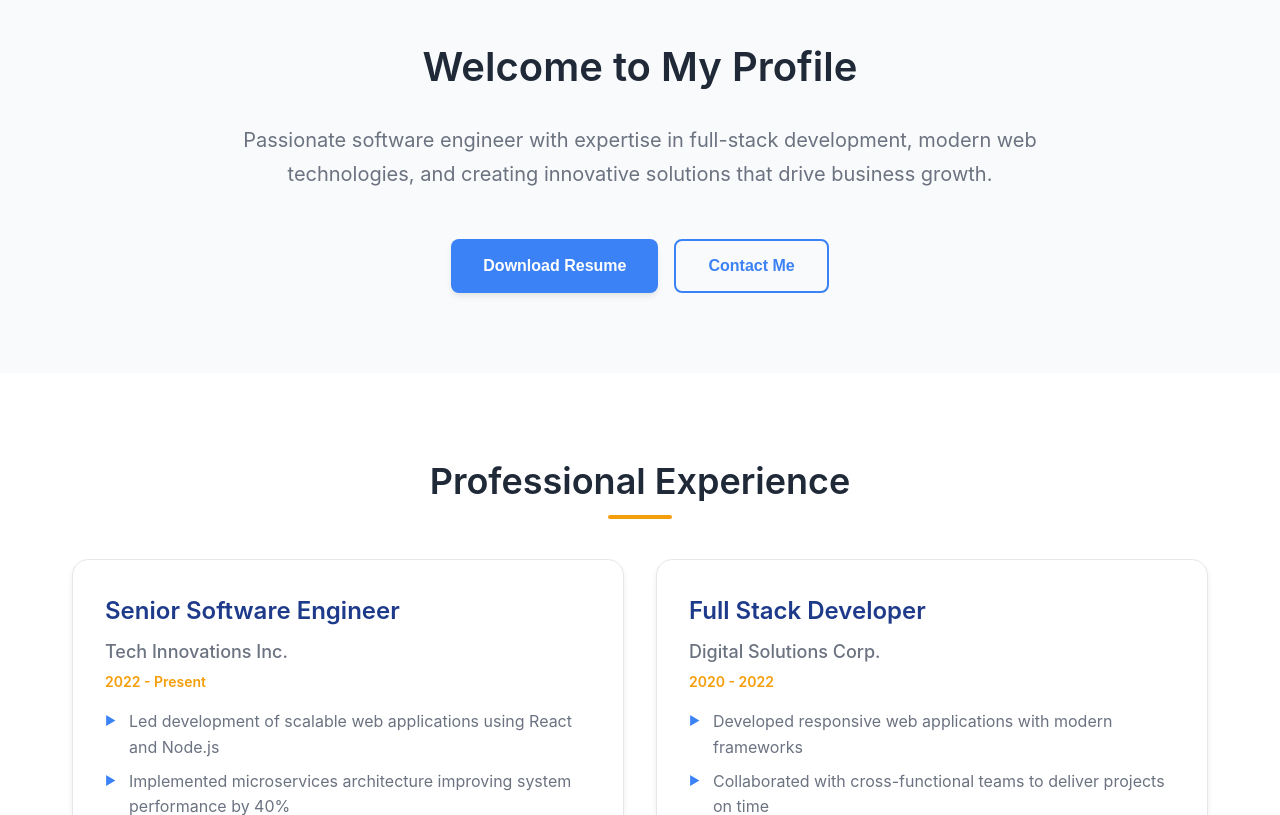
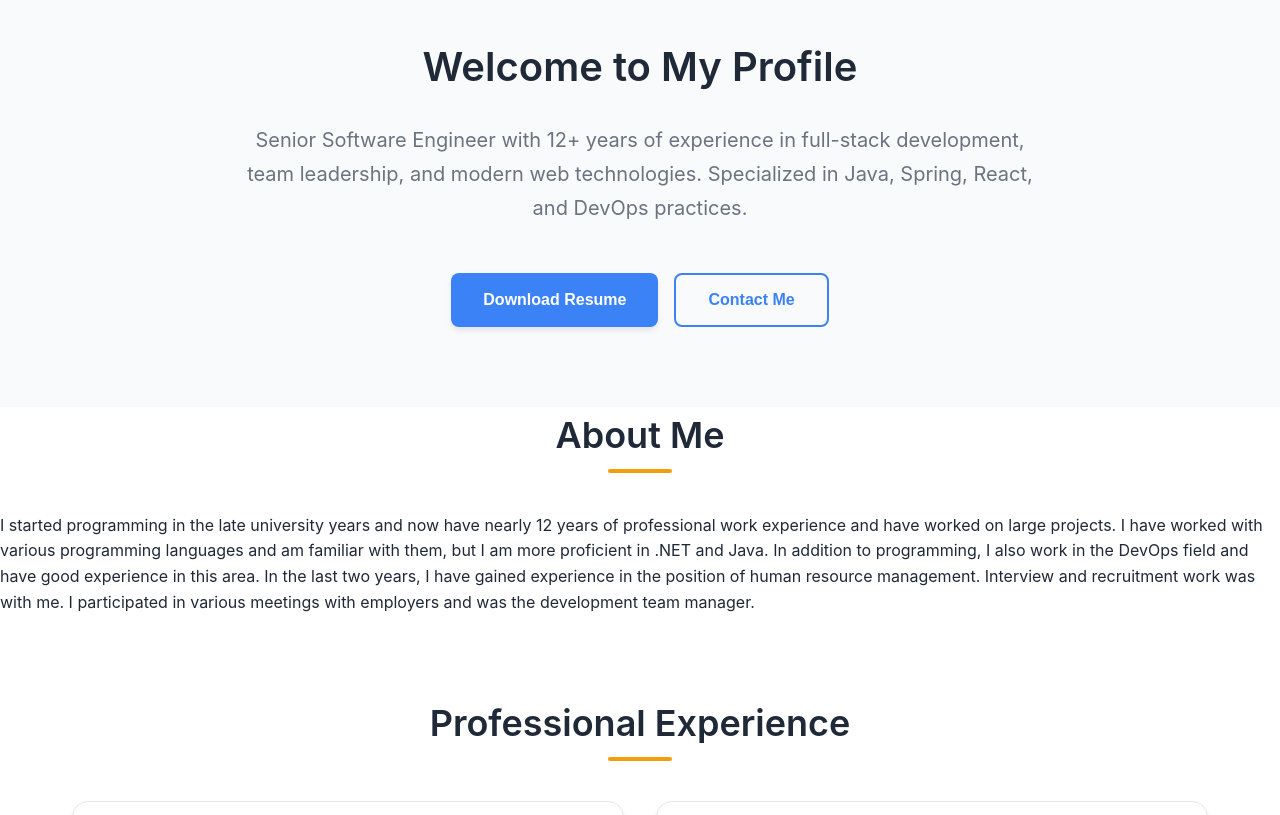
Before and after one commit to ruperaz/zarepour.ir, a Next.js app: page / in a window 1280 px wide. Shown: the part 400-1215 px from the top of the page. Built offline with nearby package versions, Linux system fonts and the light colour scheme.

Commit message:
Update hero and about sections with multilingual content
cgen-b83c9132f5344653b25792370075f072

```diff
--- a/app/page.tsx
+++ b/app/page.tsx
@@ -27,15 +27,24 @@ export default function HomePage() {
       {/* Hero Section */}
       <section className="hero-section">
         <div className="hero-content">
-          <h2 className="hero-title">Welcome to My Profile</h2>
+          <h2 className="hero-title">{t('heroTitle')}</h2>
           <p className="hero-description">
-            Passionate software engineer with expertise in full-stack development,
-            modern web technologies, and creating innovative solutions that drive business growth.
+            {t('heroDescription')}
           </p>
           <div className="hero-buttons">
-            <button className="btn-primary">Download Resume</button>
-            <button className="btn-secondary">Contact Me</button>
+            <button className="btn-primary">{t('downloadResume')}</button>
+            <button className="btn-secondary">{t('contactMe')}</button>
           </div>
+        </div>
+      </section>
+
+      {/* About Section */}
+      <section className="about-section">
+        <h2 className="section-title">{t('aboutTitle')}</h2>
+        <div className="about-content">
+          <p className="about-text">
+            {t('aboutText')}
+          </p>
         </div>
       </section>
 
```
